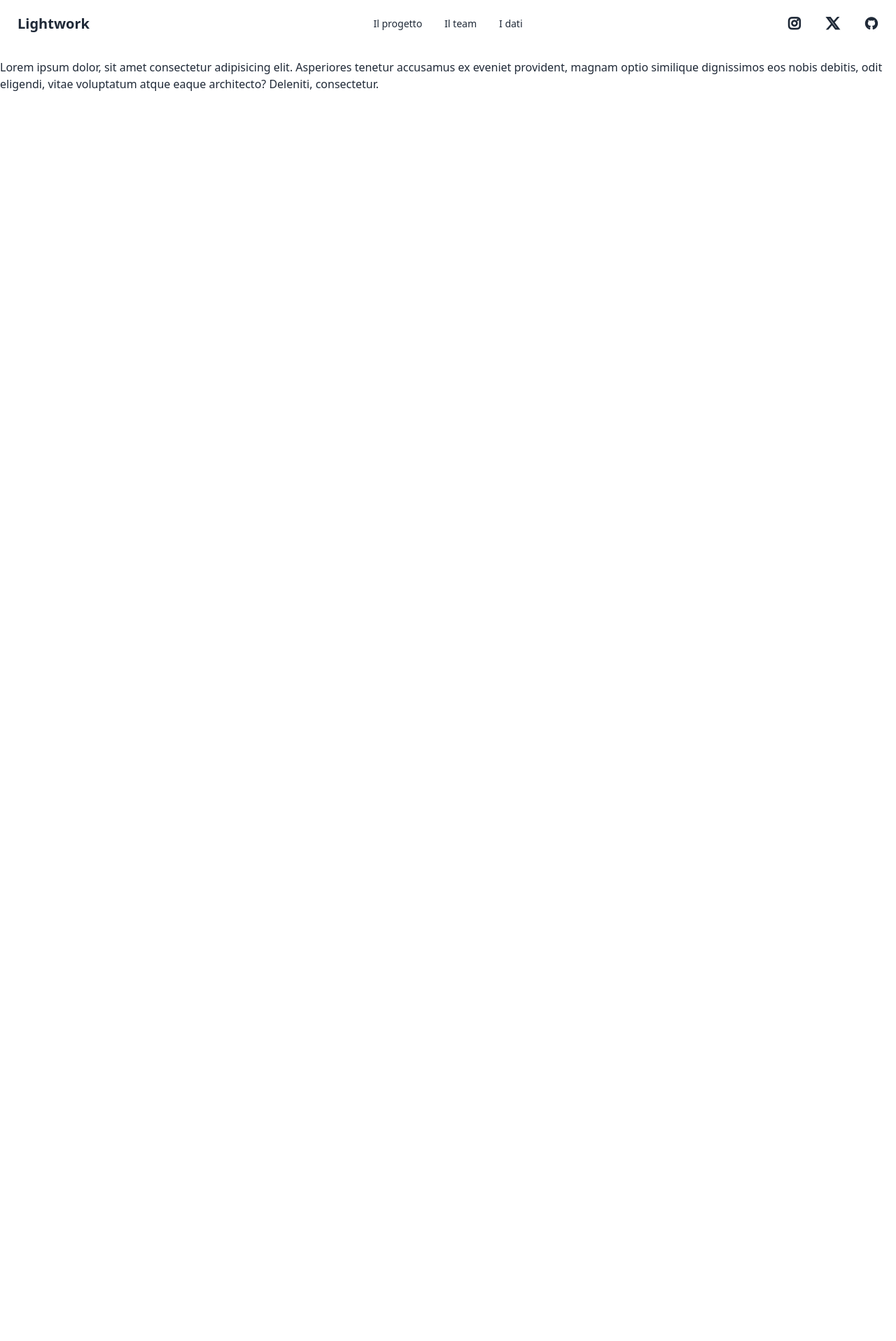
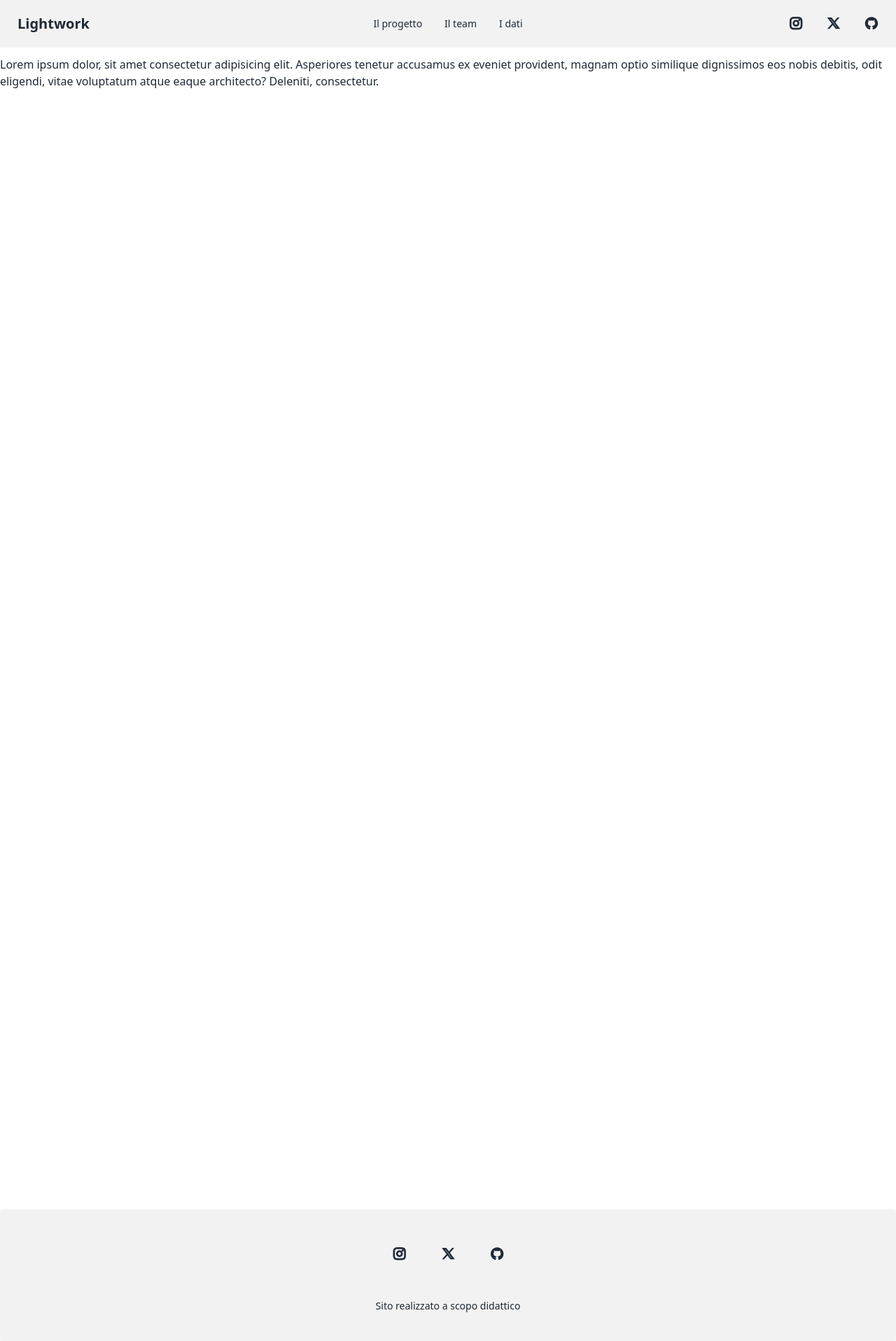
Before and after one commit to LightWork5IC/SitoWeb, a website built with Vite: page my-project/index.html in a window 1280 px wide. Shown: the whole page at 70% size. Before the commit the page ends 800 px from the top, so only its background shows below. Built offline with nearby package versions, Linux system fonts and the light colour scheme.

Commit message:
Add footer

```diff
--- a/my-project/index.html
+++ b/my-project/index.html
@@ -12,8 +12,8 @@
 
 <body>
   <!-- Header start -->
-  <header class="sticky w-full">
-    <div class="navbar bg-base-100">
+  <header class="fixed top-0 w-full">
+    <div class="navbar bg-base-200">
       <div class="navbar-start">
         <div class="dropdown">
           <div tabindex="0" role="button" class="btn btn-ghost lg:hidden">
@@ -42,7 +42,7 @@
           <i class="ri-instagram-line ri-xl"></i>
         </a>
         <a class="btn btn-ghost" href="https://twitter.com/LightWork5IC" target="_blank">
-          <i class="ri-twitter-x-line ri-xl"></i>
+          <i class="ri-twitter-x-line ri-lg"></i>
         </a>
         <a class="btn btn-ghost" href="https://github.com/LightWork5IC/SitoWeb" target="_blank">
           <i class="ri-github-fill ri-xl"></i>
@@ -51,13 +51,35 @@
     </div>
   </header>
   <!-- Header end -->
-  <main class="mt-4">
+  <main class="mt-20">
     <p>
       Lorem ipsum dolor, sit amet consectetur adipisicing elit. Asperiores tenetur accusamus ex eveniet provident,
       magnam optio similique dignissimos eos nobis debitis, odit eligendi, vitae voluptatum atque eaque architecto?
       Deleniti, consectetur.
     </p>
+
+    <div class="h-[100rem]"></div>
   </main>
+  <!-- Footer start -->
+  <footer class="footer footer-center p-10 bg-base-200 text-base-content rounded">
+    <nav>
+      <div class="grid grid-flow-col gap-4">
+        <a class="btn btn-ghost" href="https://www.instagram.com/lightwork.project/" target="_blank">
+          <i class="ri-instagram-line ri-xl"></i>
+        </a>
+        <a class="btn btn-ghost" href="https://twitter.com/LightWork5IC" target="_blank">
+          <i class="ri-twitter-x-line ri-lg"></i>
+        </a>
+        <a class="btn btn-ghost" href="https://github.com/LightWork5IC/SitoWeb" target="_blank">
+          <i class="ri-github-fill ri-xl"></i>
+        </a>
+      </div>
+    </nav>
+    <aside>
+      <p>Sito realizzato a scopo didattico</p>
+    </aside>
+  </footer>
+  <!-- Footer end -->
   <script type="module" src="/main.js"></script>
 </body>
 
```
